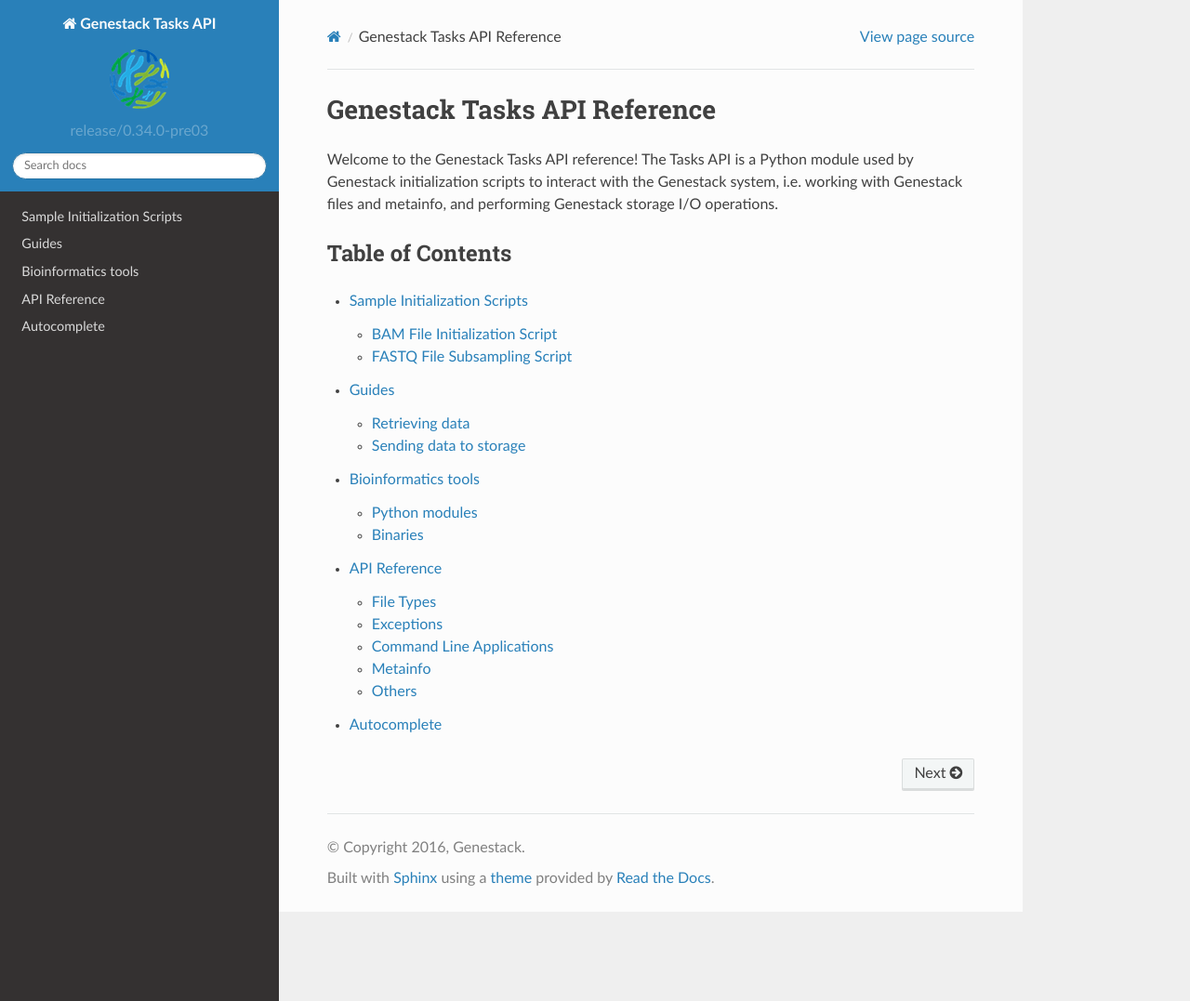
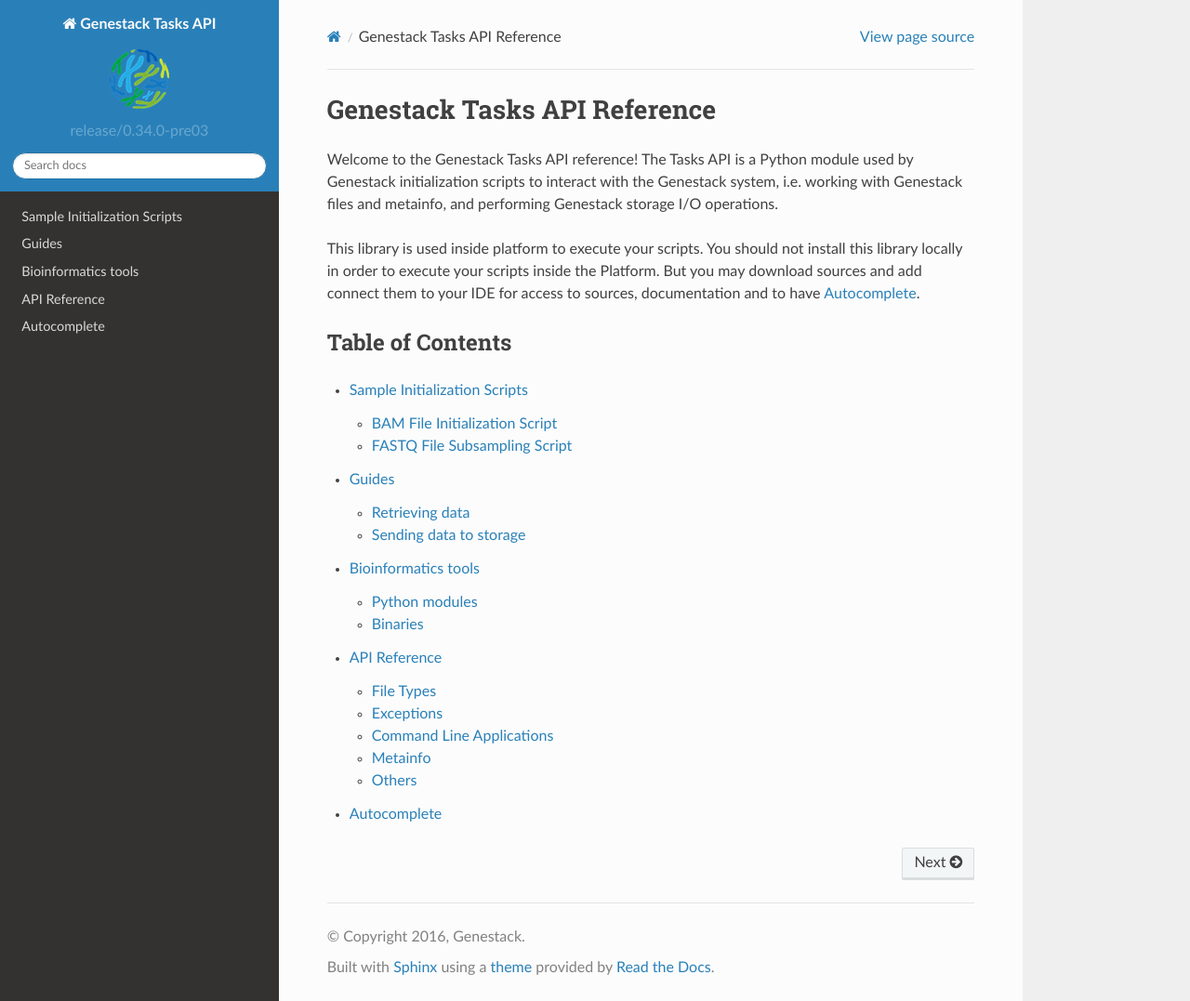
Before and after one commit to genestack/task-library, a Sphinx documentation site: the page built from docs/source/index.rst, in a window 1280 px wide and 1077 px high. Shown: the whole window at 93% size. Built offline with Sphinx 7.4.7 and the Read the Docs theme 2.0.0, drawn with Linux system fonts in a browser that asks for light colours.

Commit message:
Add reference to autocomplete from main page

```diff
--- a/docs/source/autocomplete.rst
+++ b/docs/source/autocomplete.rst
@@ -1,7 +1,9 @@
+.. _AUTOCOMPLETE:
+
 Autocomplete
 ============
 
-To have autocomplete during development of task scripts in you coding tool you can add task-library bindings.
+To have autocomplete during development of task scripts in you IDE you can add task-library bindings.
 
 
 - Copy task-library to your machine
--- a/docs/source/index.rst
+++ b/docs/source/index.rst
@@ -10,6 +10,11 @@ Welcome to the Genestack Tasks API reference!
 The Tasks API is a Python module used by Genestack initialization scripts to interact with the
 Genestack system, i.e. working with Genestack files and metainfo, and performing Genestack storage I/O operations.
 
+This library is used inside platform to execute your scripts.
+You should not install this library locally in order to execute your scripts inside the Platform.
+But you may download sources and add connect them to your IDE
+for access to sources, documentation and to have :ref:`AUTOCOMPLETE`.
+
 Table of Contents
 -----------------
 
```
